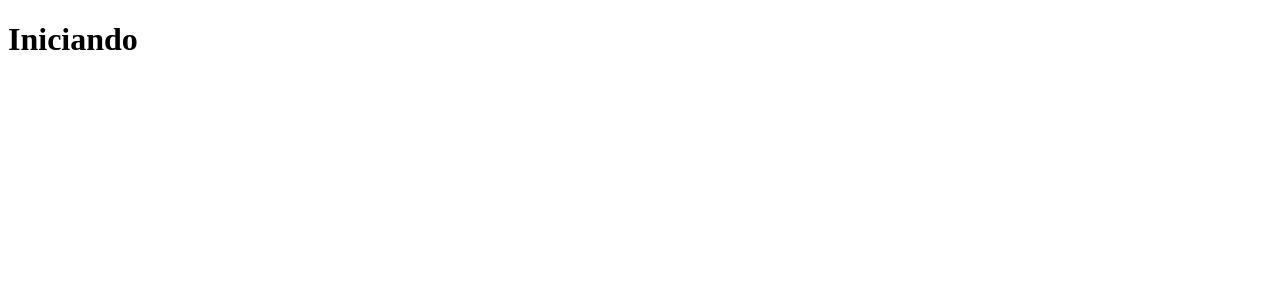
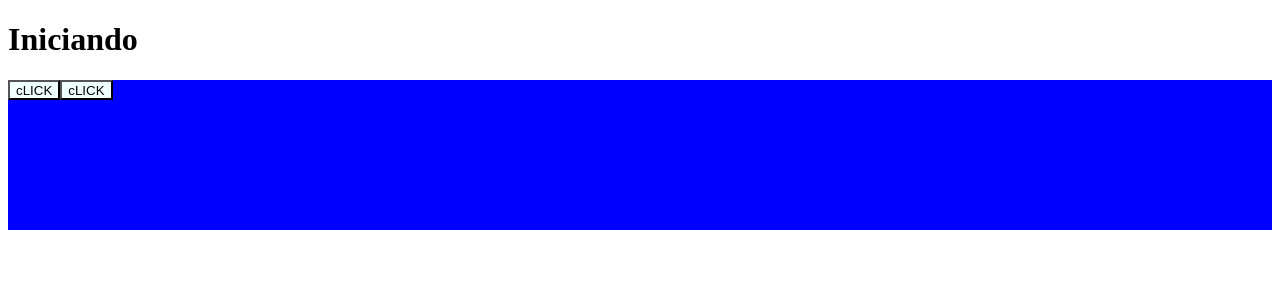
Before and after one commit to FreddyCA/Portafolio-React, a React (Vite) app: page / in a window 1280 px wide. Shown: the top 300 px of the page. Built offline with nearby package versions, Linux system fonts and the light colour scheme.

Commit message:
styled-components

```diff
--- a/package.json
+++ b/package.json
@@ -11,7 +11,8 @@
   },
   "dependencies": {
     "react": "^18.2.0",
-    "react-dom": "^18.2.0"
+    "react-dom": "^18.2.0",
+    "styled-components": "^6.0.8"
   },
   "devDependencies": {
     "@types/react": "^18.2.15",
--- a/src/App.jsx
+++ b/src/App.jsx
@@ -1,7 +1,10 @@
+import AboutMe from "./sections/AboutMe/AboutMe"
+
 const App = () => {
   return (
     <>
       <h1>Iniciando</h1>
+      <AboutMe></AboutMe>
     </>
   )
 }
--- /dev/null
+++ b/src/components/Buttons/Buttons.jsx
@@ -0,0 +1,13 @@
+import styled from "styled-components";
+
+const ButtonStyle = styled.button`
+  background-color: azure;
+  height: 20px;
+  width: auto;
+`;
+
+const Button = () => {
+  return <ButtonStyle>cLICK</ButtonStyle>;
+};
+
+export default Button;
--- /dev/null
+++ b/src/sections/AboutMe/AboutMe.jsx
@@ -0,0 +1,18 @@
+import styled from "styled-components";
+import Button from "../../components/Buttons/Buttons";
+
+const AboutMeStyle = styled.div`
+  height: 150px;
+  background-color: blue;
+`;
+
+const AboutMe = () => {
+  return (
+    <AboutMeStyle>
+      <Button></Button>
+      <Button></Button>
+    </AboutMeStyle>
+  );
+};
+
+export default AboutMe;
--- /dev/null
+++ b/src/sections/NavBar/NavBar.jsx
@@ -0,0 +1,5 @@
+const NavBar = () => {
+    return <div></div>
+}
+
+export default NavBar
--- /dev/null
+++ b/src/sections/Person/Person.jsx
@@ -0,0 +1,5 @@
+const Person = () => {
+    return <div></div>
+}
+
+export default Person
```
Also changed, not shown: 1 other file (tests, documents, lock files or other folders).
